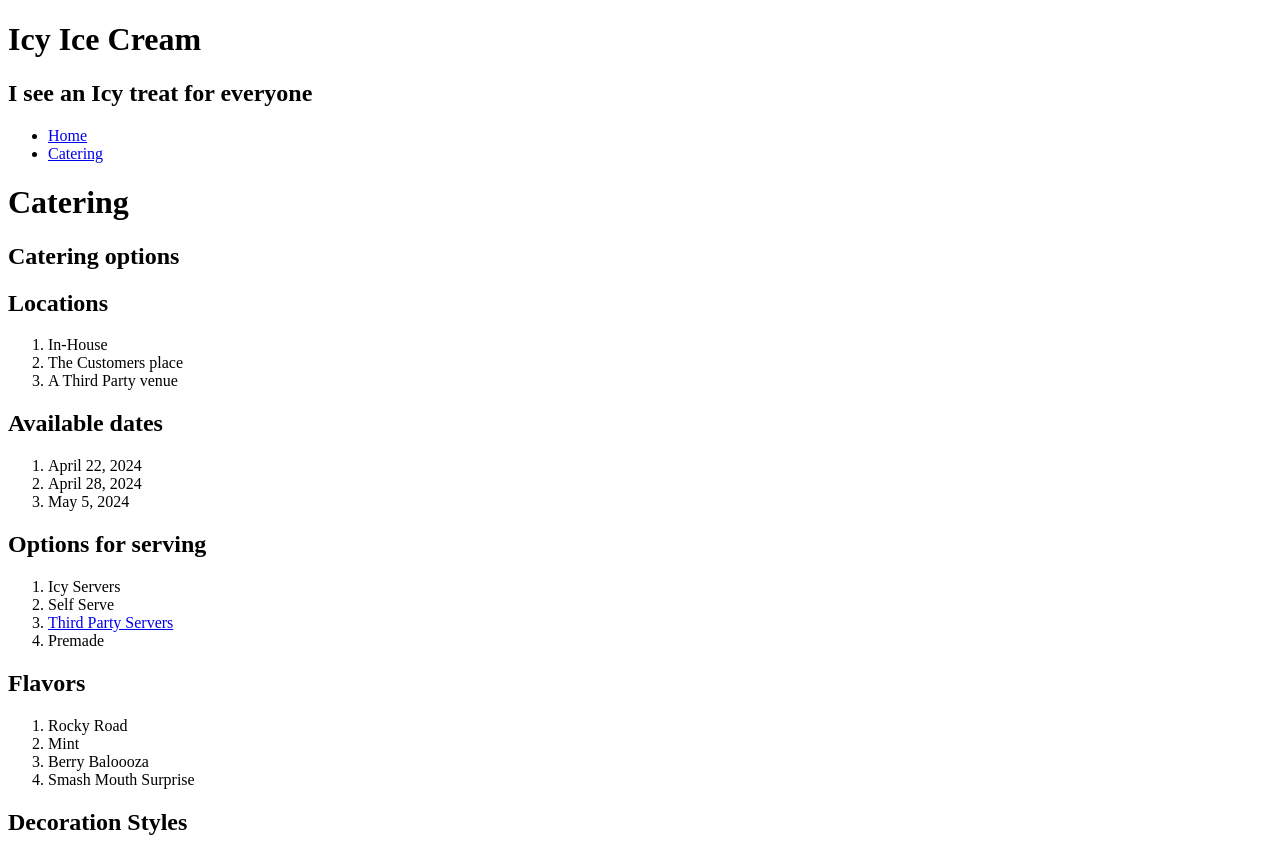
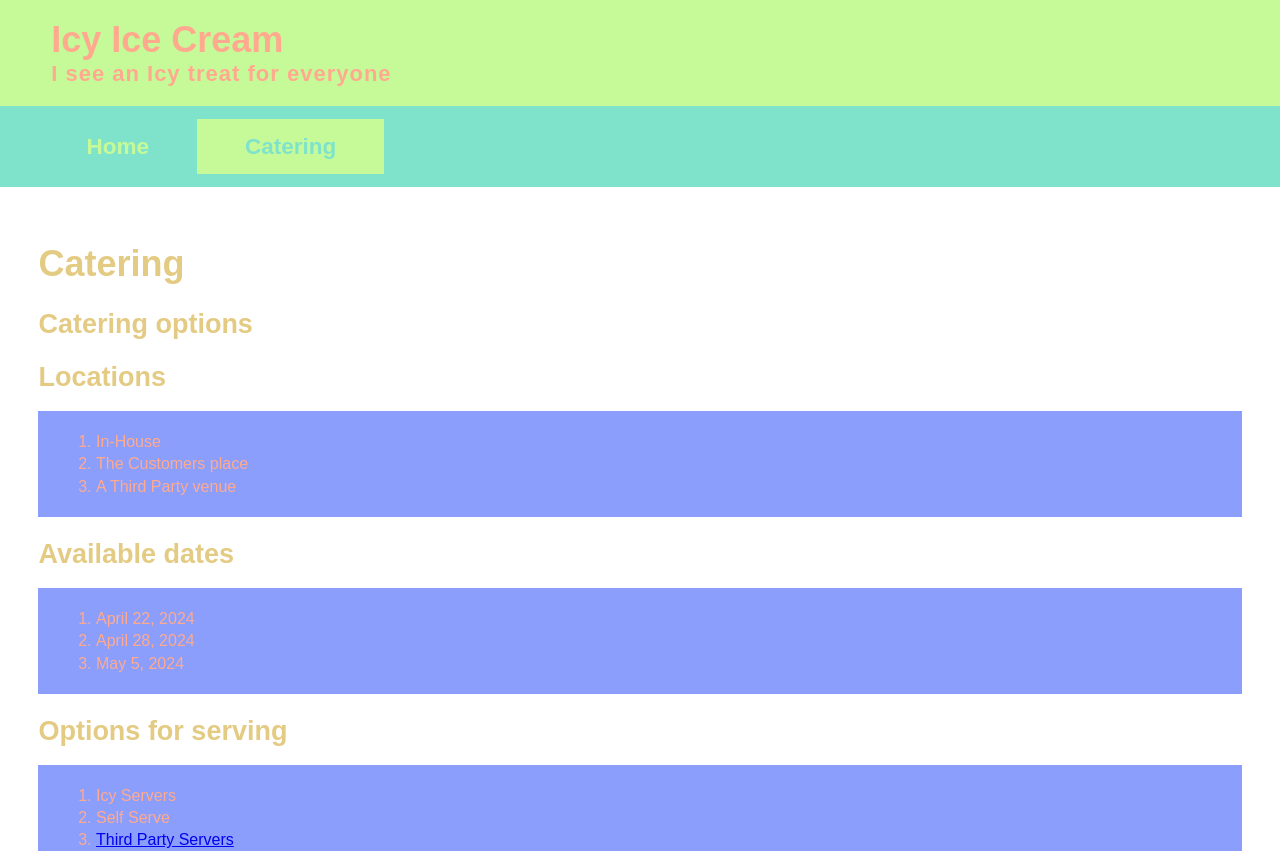
Before and after one commit to Polardog22/dwdd1600, a plain HTML site: page 03handcoding/catering.html in a window 1280 px wide. Shown: the top 851 px of the page. Drawn offline with Linux system fonts and the light colour scheme; files that its build step writes are made by us from their sources.

Commit message:
Add files via upload

```diff
--- a/03handcoding/catering.html
+++ b/03handcoding/catering.html
@@ -5,6 +5,8 @@
     <meta charset="UTF-8">
     <meta name="description" content="To sell ice cream to everyone">
     <meta name="author" content="Jason McClellan">
+    <link rel="stylesheet" href="scoops.css">
+    <meta name="viewport" content="width=device=width, initial-scale=1">
 </head>
 <!--page content stuff-->
 <body>
@@ -16,7 +18,7 @@
 <nav>
     <ul>
         <li><a href="index.html">Home</a></li>
-        <li><a href="catering.html">Catering</a></li>
+        <li class="active"><a href="catering.html">Catering</a></li>
     </ul>
 </nav>
 <!-- here is the main thang-->
```
Also changed, not shown: 03handcoding/index.html (+3 -1 lines).
